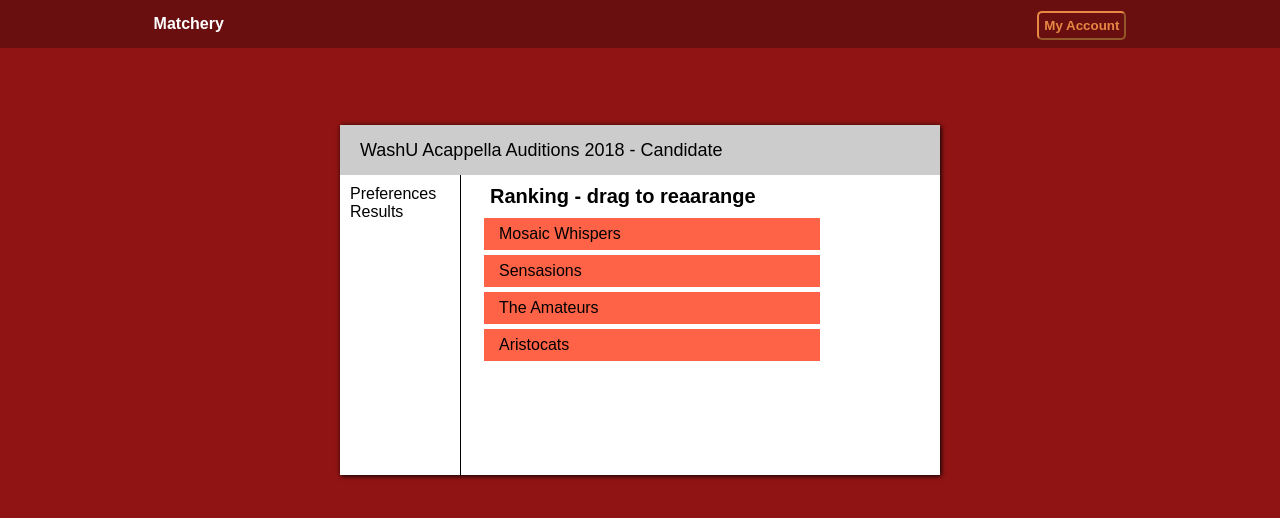
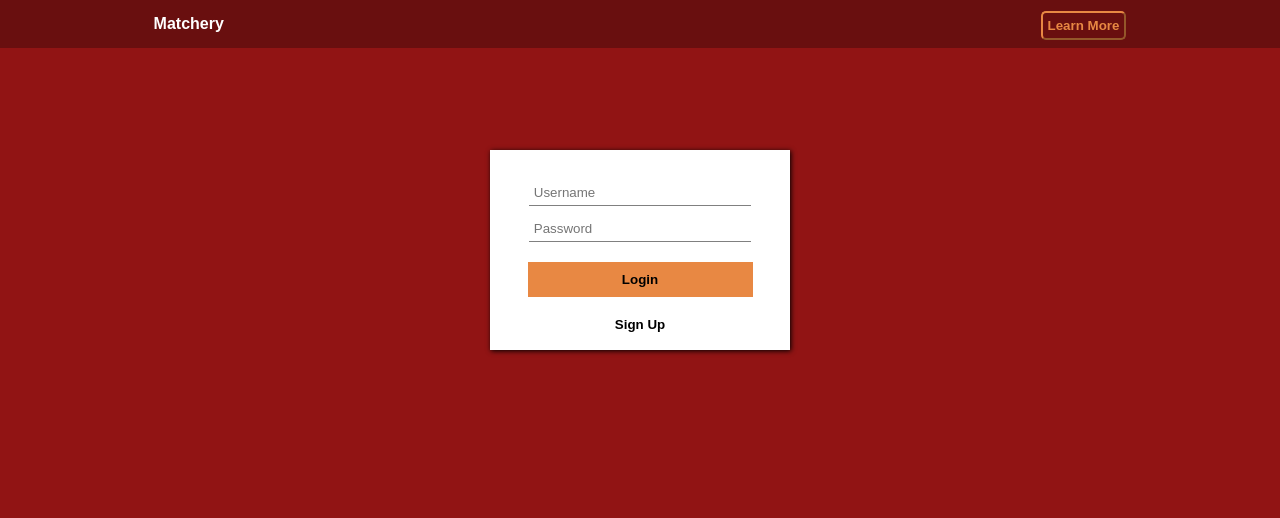
Before and after one commit to andrewsun25/Matchery, a React (Create React App) app in the folder matchery_client/: page / in a window 1280 px wide. Shown: the top 518 px of the page. Built offline with nearby package versions, Linux system fonts and the light colour scheme.

Commit message:
client work

```diff
--- a/matchery_client/src/screens/Candidate.css
+++ b/matchery_client/src/screens/Candidate.css
@@ -44,5 +44,8 @@
   margin: 0;
   padding-top: 10px;
   padding-left: 150px;
-  font-size: 20px;
+  font-size: 16px;
 }
+.candidateMainSectionTitleSpan {
+  font-weight: normal;
+}
--- a/matchery_client/src/screens/Candidate.js
+++ b/matchery_client/src/screens/Candidate.js
@@ -1,12 +1,18 @@
+// IMPORT COMPONENTS
 import React, { Component } from 'react';
 import List from './List';
+
+// IMPORT STYLING
 import './Candidate.css';
 
+// COMPONENT CLASS
 class Candidate extends React.Component {
+
+  // Component constructor
   constructor(props) {
     super(props);
-    this.state = {
-      groups: [
+    this.state = { // Initialize groups
+      groups: [ // This is passed down to the List component
         "Mosaic Whispers",
         "Sensasions",
         "The Amateurs",
@@ -14,6 +20,8 @@ class Candidate extends React.Component {
       ],
     }
   }
+
+  // Render the component
   render() {
     return (
       <div className="candidateBox">
@@ -29,15 +37,20 @@ class Candidate extends React.Component {
           </div>
           <div className="candidateMainSection">
             <div className="">
-              <h2 className="candidateMainSectionTitle">Ranking - drag to reaarange</h2>
+              <h2 className="candidateMainSectionTitle">
+                Ranking&nbsp;
+                <span className="candidateMainSectionTitleSpan">
+                  - drag to reaarange
+                </span>
+              </h2>
               <div className="draggableList">
-                <List colors={this.state.groups} />
+                <List groups={this.state.groups} />
               </div>
             </div>
           </div>
         </div>
       </div>
-    )
+    );
   }
 }
 export default Candidate;
--- a/matchery_client/src/screens/List.css
+++ b/matchery_client/src/screens/List.css
@@ -8,10 +8,9 @@
   margin-left: 30%;
   transition: 0.2s;
   margin-bottom: 5px;
-  padding: 7px 15px;
-  background:tomato;
+  background:lightgrey;
+  padding: 1%;
 }
-
 .draggableList .isEnabled, .draggableList .dragging {
-  background:steelblue;
+  background:maroon;
 }
--- a/matchery_client/src/screens/List.js
+++ b/matchery_client/src/screens/List.js
@@ -1,20 +1,21 @@
+// IMPORT COMPONENTS
 import React, { Component } from 'react';
+
+// IMPORT STYLING
 import './List.css';
 
+// COMPONENT CLASS
 class List extends React.Component {
 
+  // Component constructor
   constructor(props) {
     super(props);
     this.state = {
       dragging: undefined,
-      list: [
-        'Mosaic Whispers',
-        'Sensasions',
-        'The Amateurs',
-        'Aristocats'
-      ],
+      list: this.props.groups, // Get from parent
     }
   }
+
 
   toggleSomething = (stateToToggle) => {
     this.setState({[stateToToggle]: !this.state[stateToToggle]});
@@ -27,22 +28,29 @@ class List extends React.Component {
     this.setState({state});
   }
 
-  dragStart = (ev) => {
-    this.dragged = Number(ev.currentTarget.dataset.id);
-    ev.dataTransfer.effectAllowed = 'move';
-    ev.dataTransfer.setData('text/html', null);
+  // This function is called when the user
+  // starts dragging on a list item.
+  dragStart = (group) => {
+    this.dragged = Number(group.currentTarget.dataset.id); // Read the data-xx attribute in the DOM element
+    group.dataTransfer.effectAllowed = 'move'; // Specifies effect allowed for a drag operation
+    group.dataTransfer.setData('text/html', null); // Set drag operation's drag data to data and type
   }
 
-  dragOver = (ev) => {
-    ev.preventDefault();
-    const items = this.state.list;
-    const over = ev.currentTarget;
+  // This function is called when the user drags
+  // a group over another group.
+  dragOver = (group) => {
+    group.preventDefault(); // Prevent page refresh
+    const items = this.state.list; // Get list of groups
+    const over = group.currentTarget; // Get group currently being overlapped
     const dragging = this.state.dragging;
     const from = isFinite(dragging) ? dragging : this.dragged;
     let to = Number(over.dataset.id);
     items.splice(to, 0, items.splice(from,1)[0]);
     this.sort(items, to);
   }
+
+  // This function is called when the user finishes
+  // dragging a group.
   dragEnd = (ev) => {
     this.sort(this.state.list, undefined);
   }
--- a/matchery_client/src/screens/Main.js
+++ b/matchery_client/src/screens/Main.js
@@ -15,8 +15,8 @@ class App extends Component {
   constructor(props) {
     super(props);
     this.state = { // Initialize screen states
-      showLogin: false,
-      showCandidate: true,
+      showLogin: true,
+      showCandidate: false,
     };
   }
 
```
